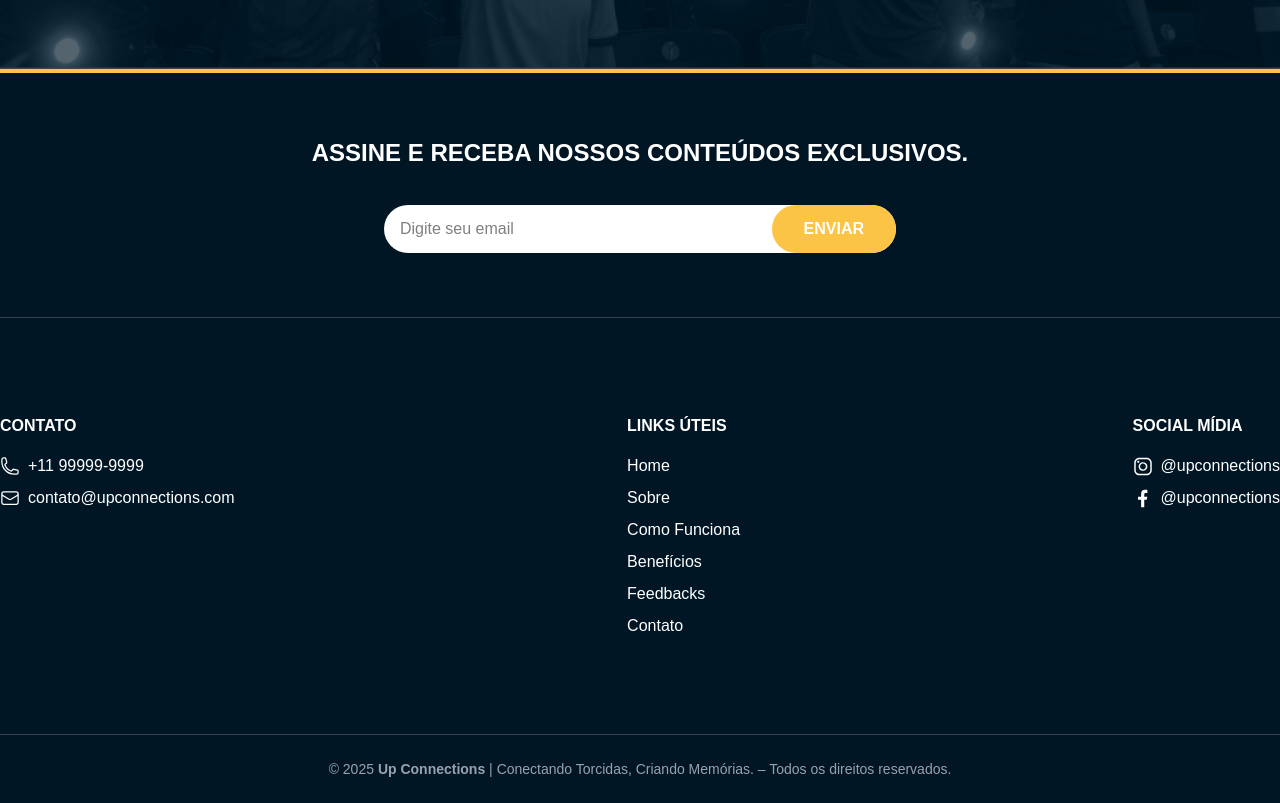
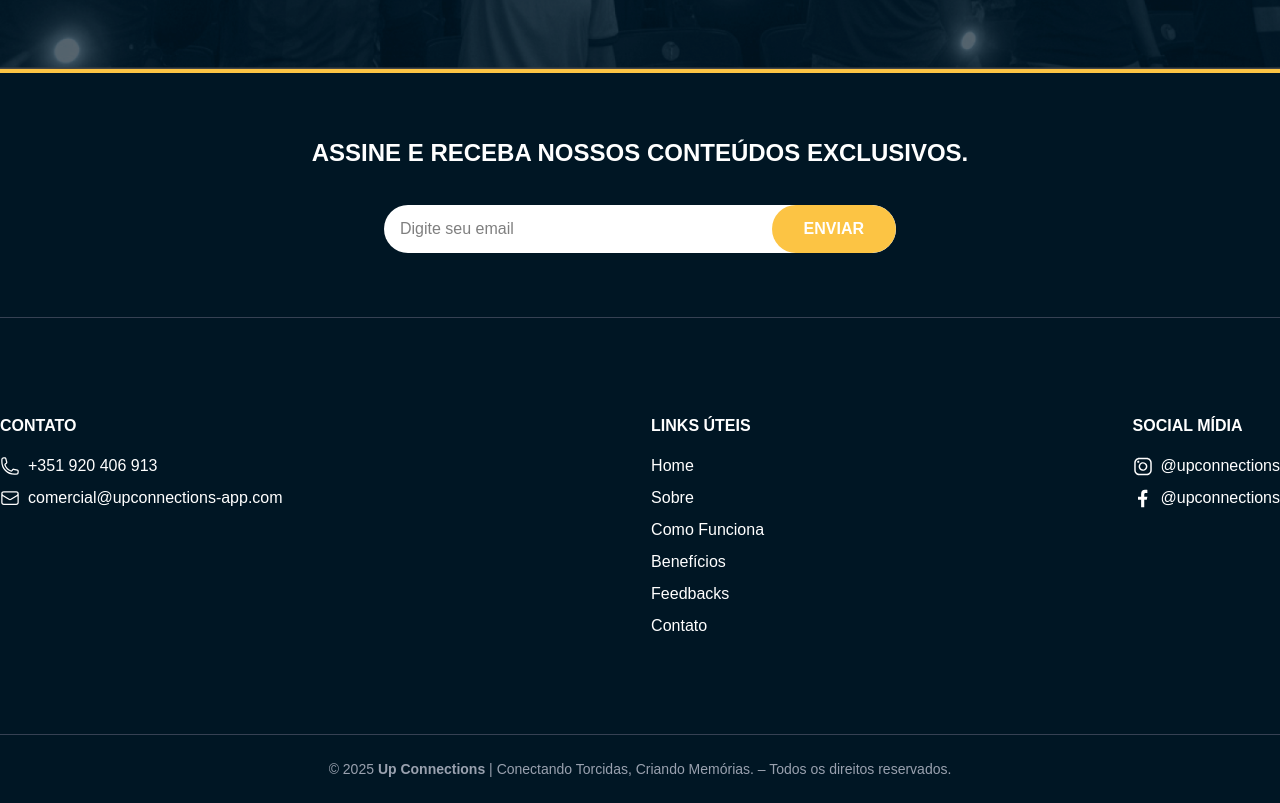
Before and after one commit to Risium-Tech/landing-page, a Next.js app: page /about in a window 1280 px wide. Shown: the part 5767-6570 px from the top of the page. Built offline with nearby package versions, Linux system fonts and the light colour scheme.

Commit message:
feat: lenis ref in footer

```diff
--- a/app/[locale]/page.tsx
+++ b/app/[locale]/page.tsx
@@ -10,8 +10,8 @@ import Feedback from "@/components/sections/Feedback/Feedback";
 import DownloadBanner from "@/components/sections/DownloadBanner/DownloadBanner";
 import Footer from "@/components/layout/Footer";
 
-export const generateMetadata = async ({ params }: { params: { locale: string } }) => {
-  const { locale } = params;
+export const generateMetadata = async ({ params }: { params: Promise<{ locale: string }> }) => {
+  const { locale } = await params;
 
   return generateSeoMetadata({
     locale,
--- a/components/layout/Footer.tsx
+++ b/components/layout/Footer.tsx
@@ -3,13 +3,22 @@
 import { EnvelopeIcon, PhoneIcon } from "@heroicons/react/24/outline";
 import { useTranslations } from "next-intl";
 import Image from "next/image";
-import Link from "next/link";
 
 export default function Footer() {
   const t = useTranslations("Footer");
 
+  const handleScroll = (id: string) => {
+    const lenis = (window as any).lenis;
+    if (lenis) {
+      lenis.scrollTo(id); // scroll suave
+    } else {
+      const el = document.querySelector(id);
+      if (el) el.scrollIntoView({ behavior: "smooth" });
+    }
+  };
+
   return (
-    <footer className="bg-blue-dark text-white">
+    <footer className="bg-blue-dark text-white" id="contact">
       {/* Newsletter */}
       <div className="border-yellow-normal bg-blue-dark space-y-9 border-t-4 py-16 text-center">
         <h2 className="text-2xl font-bold">{t("newsletter.title")}</h2>
@@ -36,12 +45,12 @@ export default function Footer() {
           <div className="space-y-2">
             <p className="flex items-center gap-2">
               <PhoneIcon className="h-5 w-5" />
-              +11 99999-9999
+              +351 920 406 913
             </p>
             <p className="flex items-center gap-2">
               <EnvelopeIcon className="h-5 w-5" />
-              <a href="mailto:contato@upconnections.com" className="hover:underline">
-                contato@upconnections.com
+              <a href="mailto:comercial@upconnections-app.com" className="hover:underline">
+                comercial@upconnections-app.com
               </a>
             </p>
           </div>
@@ -52,22 +61,22 @@ export default function Footer() {
           <h3 className="font-bold uppercase">{t("links.title")}</h3>
           <ul className="space-y-2">
             <li>
-              <Link href="/">{t("links.home")}</Link>
+              <button onClick={() => handleScroll("#home")}>{t("links.home")}</button>
             </li>
             <li>
-              <Link href="/about">{t("links.about")}</Link>
+              <button onClick={() => handleScroll("#about")}>{t("links.about")}</button>
             </li>
             <li>
-              <Link href="/how">{t("links.how")}</Link>
+              <button onClick={() => handleScroll("#how")}>{t("links.how")}</button>
             </li>
             <li>
-              <Link href="/benefits">{t("links.benefits")}</Link>
+              <button onClick={() => handleScroll("#benefits")}>{t("links.benefits")}</button>
             </li>
             <li>
-              <Link href="/feedbacks">{t("links.feedbacks")}</Link>
+              <button onClick={() => handleScroll("#feedbacks")}>{t("links.feedbacks")}</button>
             </li>
             <li>
-              <Link href="/contact">{t("links.contact")}</Link>
+              <button onClick={() => handleScroll("#contact")}>{t("links.contact")}</button>
             </li>
           </ul>
         </div>
```
